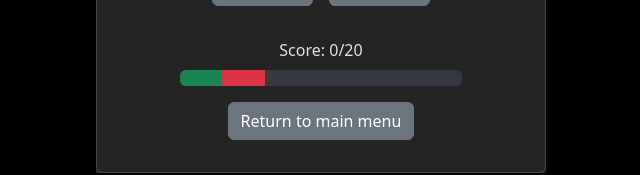
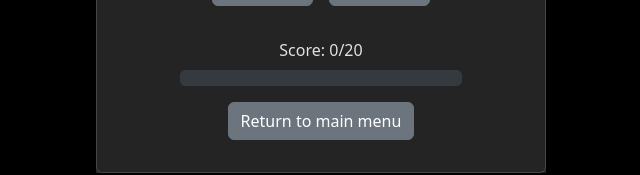
Before and after one commit to BradenKartchner/react-trivia, a React (Vite) app in the folder vite-project/: page / in a window 1280 px wide. Both pictures are taken after a click on the button "Element name". Shown: the part 531-706 px from the top of the page, without its empty margins (319-959 px from the left). Built offline with nearby package versions, Linux system fonts and the light colour scheme.

Commit message:
almost done with QuizCard state

```diff
--- a/vite-project/src/components/QuizCard.css
+++ b/vite-project/src/components/QuizCard.css
@@ -68,3 +68,7 @@ div.progress-stacked.my-progress {
 p.card-text.exit-button-container {
     margin-top: 0.5rem;
 }
+
+.bg-my-own-custom {
+    background-color: rgb(52, 58, 63);
+}
--- a/vite-project/src/components/QuizCard.tsx
+++ b/vite-project/src/components/QuizCard.tsx
@@ -1,10 +1,7 @@
 /**
- * TODO: map over eventual array of questions answered to return progress bar segments
  * TODO: conditional rendering for either a span or an img depending on which quiz it is, also
  * create conditional classes for what type of span (quiz 1 span, text span for quiz 2, etc)
  * Quiz 1 and 3 can share classes, quiz 4 and 5 are img, quiz 2 is the only real text one
- * TODO: make the progress bar only 2 segments? green segment expands by 5% when you get question right,
- * vice versa for question wrong? or just keep as individual 20x segments?
  * TODO: make return to menu button reset state for all of the answer objects, etc?? or
  * just try and handle that all through state?
  * TODO: if numAnswered >= 20, show results page
@@ -39,7 +36,8 @@ function QuizCard({
 }: Props) {
     const leftArrow = String.fromCodePoint(0x21e6);
     const rightArrow = String.fromCodePoint(0x21e8);
-    const sampleWidth = "15%";
+    const percentWidth = "5%";
+    const progressWidth = 5;
     const lookUpQuiz: WhichQuizObject = {
         quiz1: 0,
         quiz2: 1,
@@ -89,13 +87,13 @@ function QuizCard({
 
     // Upon re-render, if numAnswered == 20, then change the state of the app
     // to show the results
+    // TODO: fix this. right now throwing weird error
     if (numAnswered >= 20) {
+        setCurrentCard("results");
     }
 
     // handle click functions
-    let handleMenuClick = function (
-        eve: React.MouseEvent<HTMLButtonElement>
-    ): void {
+    let handleMenuClick = function (): void {
         setCurrentCard("menu");
         console.log(submittedQuizAnswers);
     };
@@ -142,9 +140,7 @@ function QuizCard({
             }
             // 4. change style of correct answer button to green (done)
             // 5. if answer is wrong, change submitted answer button to red (done)
-            // 6. update progress bar
-            // 7. change css class to stop buttons from looking like they are
-            // responsive to being clicked??
+            // 6. update progress bar (done)
         }
     };
 
@@ -220,34 +216,38 @@ function QuizCard({
                         Score: {currScore}/20
                     </p>
                     <div className="progress-stacked my-progress">
+                        {Object.keys(isAnswered).map((item, index) => {
+                            return (
                                 <div
                                     className="progress"
                                     role="progressbar"
-                            aria-label="Segment one"
-                            aria-valuenow={15}
+                                    aria-label={`Segment ${index + 1}`}
+                                    aria-valuenow={progressWidth}
                                     aria-valuemin={0}
                                     aria-valuemax={100}
-                            style={{ width: sampleWidth }}
+                                    style={{ width: percentWidth }}
+                                    key={`${item} ${index}`}
                                 >
                                     <div
-                                className="progress-bar bg-success"
+                                        className={`progress-bar bg-${
+                                            isAnswered[item as keyof object] &&
+                                            submittedQuizAnswers[
+                                                index as keyof object
+                                            ] ==
+                                                allQuizzes[quizIndex][index]
+                                                    .correctAnswer
+                                                ? "success"
+                                                : isAnswered[
+                                                      item as keyof object
+                                                  ]
+                                                ? "danger"
+                                                : "my-own-custom"
+                                        }`}
                                         style={{ height: "1rem" }}
                                     ></div>
                                 </div>
-                        <div
-                            className="progress"
-                            role="progressbar"
-                            aria-label="Segment two"
-                            aria-valuenow={15}
-                            aria-valuemin={0}
-                            aria-valuemax={100}
-                            style={{ width: sampleWidth }}
-                        >
-                            <div
-                                className="progress-bar bg-danger"
-                                style={{ height: "1rem" }}
-                            ></div>
-                        </div>
+                            );
+                        })}
                     </div>
                     <p className="card-text exit-button-container">
                         <button
```
Also changed, not shown: vite-project/scratch.txt (added). Lines whose indentation alone changed are shown as unchanged.
